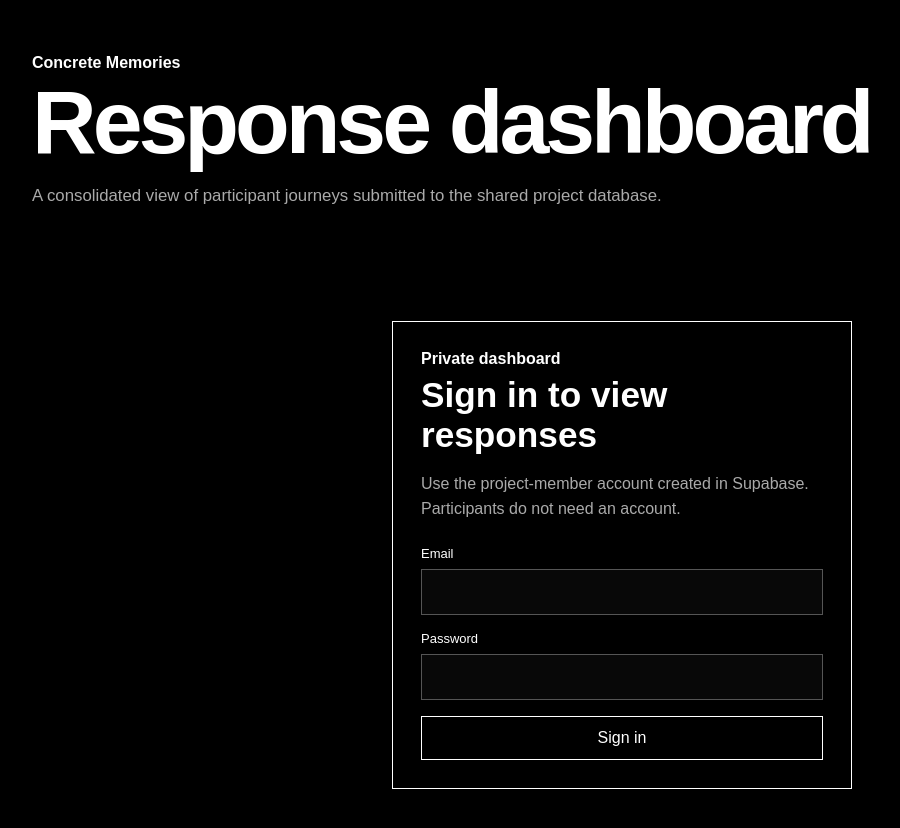
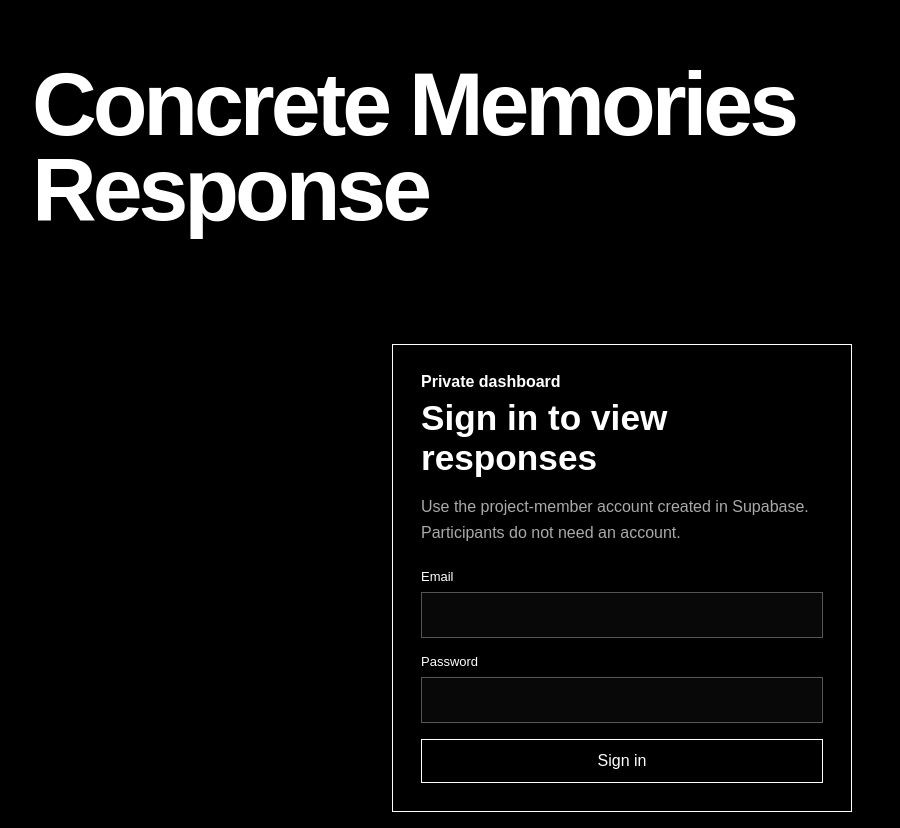
Before and after one commit to tansanchian/fear-game, a plain HTML site: page dashboard.html in a window 1280 px wide. Shown: the whole page, without its empty margins (18-918 px from the left). Drawn offline with Linux system fonts and the light colour scheme.

Commit message:
simplify dashboard heading

```diff
--- a/dashboard.css
+++ b/dashboard.css
@@ -52,16 +52,9 @@ h2 {
   letter-spacing: normal;
 }
 
-.dashboard-intro,
 .dashboard-status,
 .response-meta,
 #decision-caption { color: var(--muted); }
-
-.dashboard-intro {
-  max-width: 760px;
-  font-size: 1.05rem;
-  line-height: 1.6;
-}
 
 .dashboard-actions { display: flex; flex-wrap: wrap; gap: 9px; }
 
--- a/dashboard.html
+++ b/dashboard.html
@@ -10,7 +10,7 @@
   <body>
     <main class="dashboard-shell">
       <header class="dashboard-header">
-        <div><p class="eyebrow">Concrete Memories</p><h1>Response dashboard</h1><p class="dashboard-intro">A consolidated view of participant journeys submitted to the shared project database.</p></div>
+        <div><h1>Concrete Memories Response</h1></div>
         <div class="dashboard-actions">
           <button id="dashboard-logout" type="button" hidden>Sign out</button>
         </div>
```
